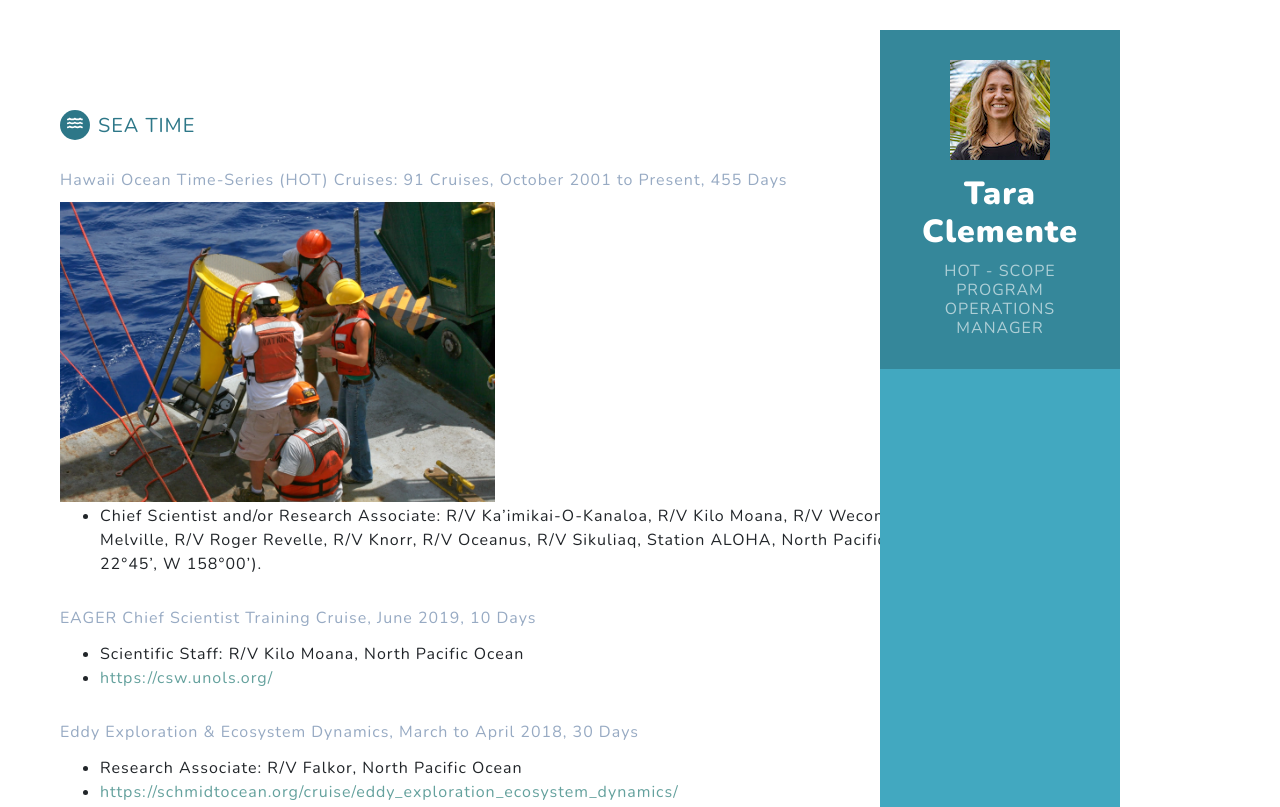
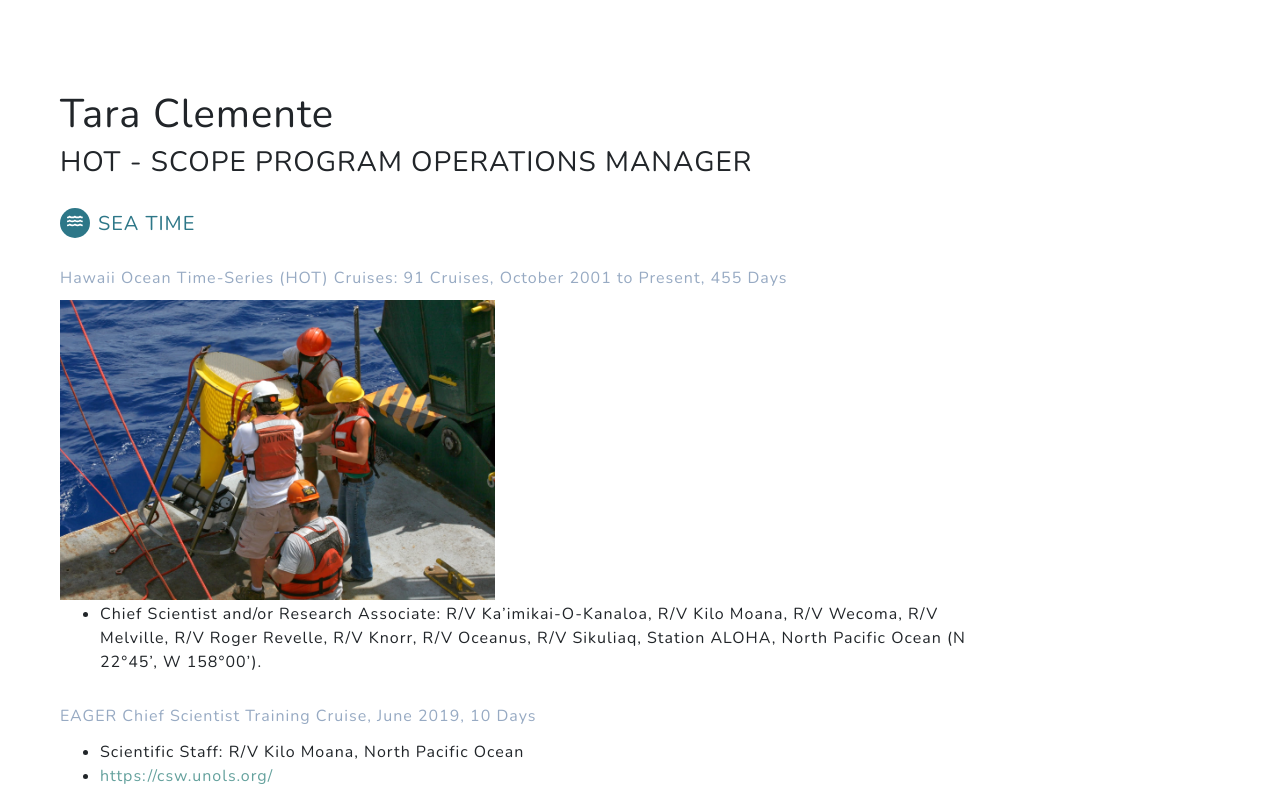
Before and after one commit to TaraClemente/taraclemente.github.io, a website: page resume/seaTime.html in a window 1280 px wide. Shown: the top 807 px of the page. Drawn offline with nearby package versions, Linux system fonts and the light colour scheme.

Commit message:
removed side wrapper on Sea Time Page

```diff
--- a/resume/seaTime.html
+++ b/resume/seaTime.html
@@ -54,17 +54,16 @@
   </nav>
 
   <div class="wrapper">
-        <div class="sidebar-wrapper">
+
             <div class="profile-container">
-                <img class="profile" src="../img/resume/TaraClementePortrait%20copy.jpg" alt="" />
-                <h1 class="name">Tara Clemente</h1>
-                <h3 class="tagline">HOT - SCOPE PROGRAM OPERATIONS MANAGER</h3>
             </div><!--//profile-container-->
-      </div>
+
     </div>
 
 
         <div class="main-wrapper">
+            <h1 class="name">Tara Clemente</h1>
+                <h3 class="tagline">HOT - SCOPE PROGRAM OPERATIONS MANAGER</h3>
             <br>
             <section class="section experiences-section">
                 <h2 class="section-title"><span class="icon-holder"><i class="fas fa-water"></i></span>Sea Time</h2>
```
